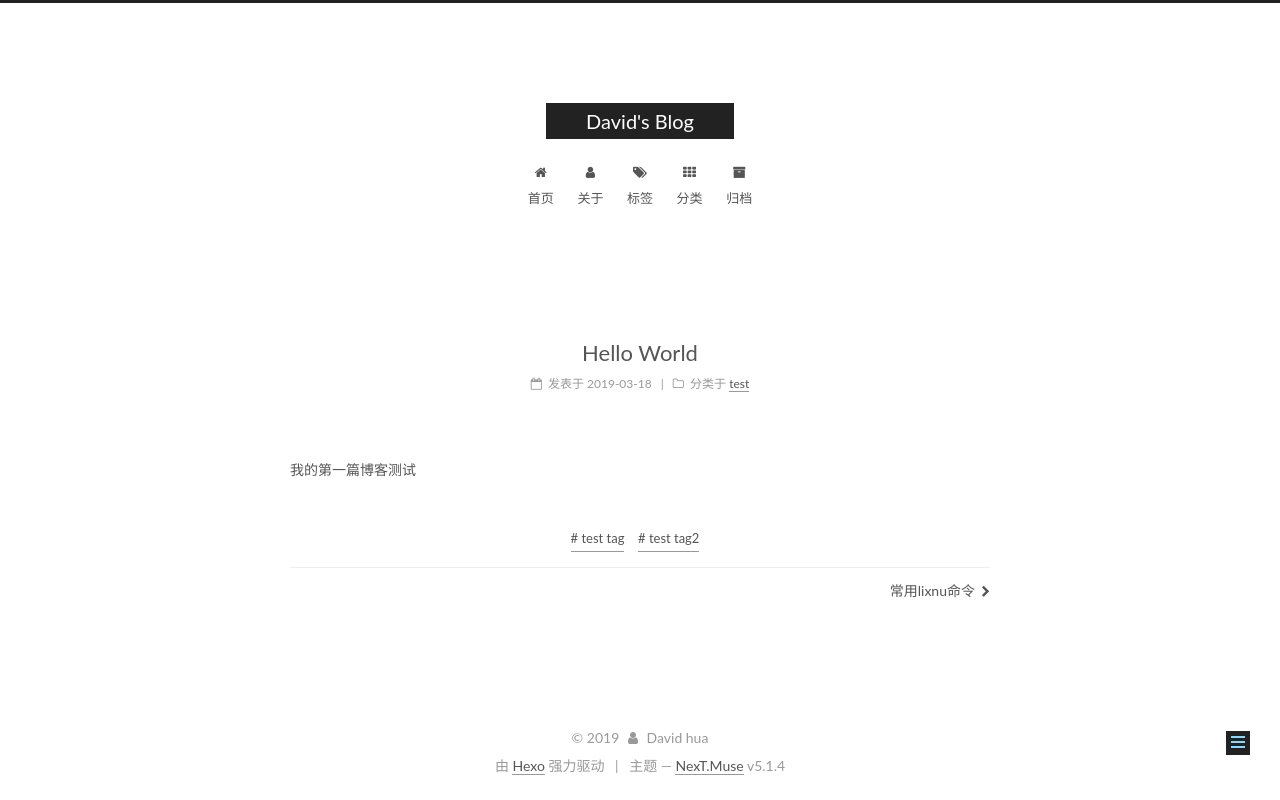
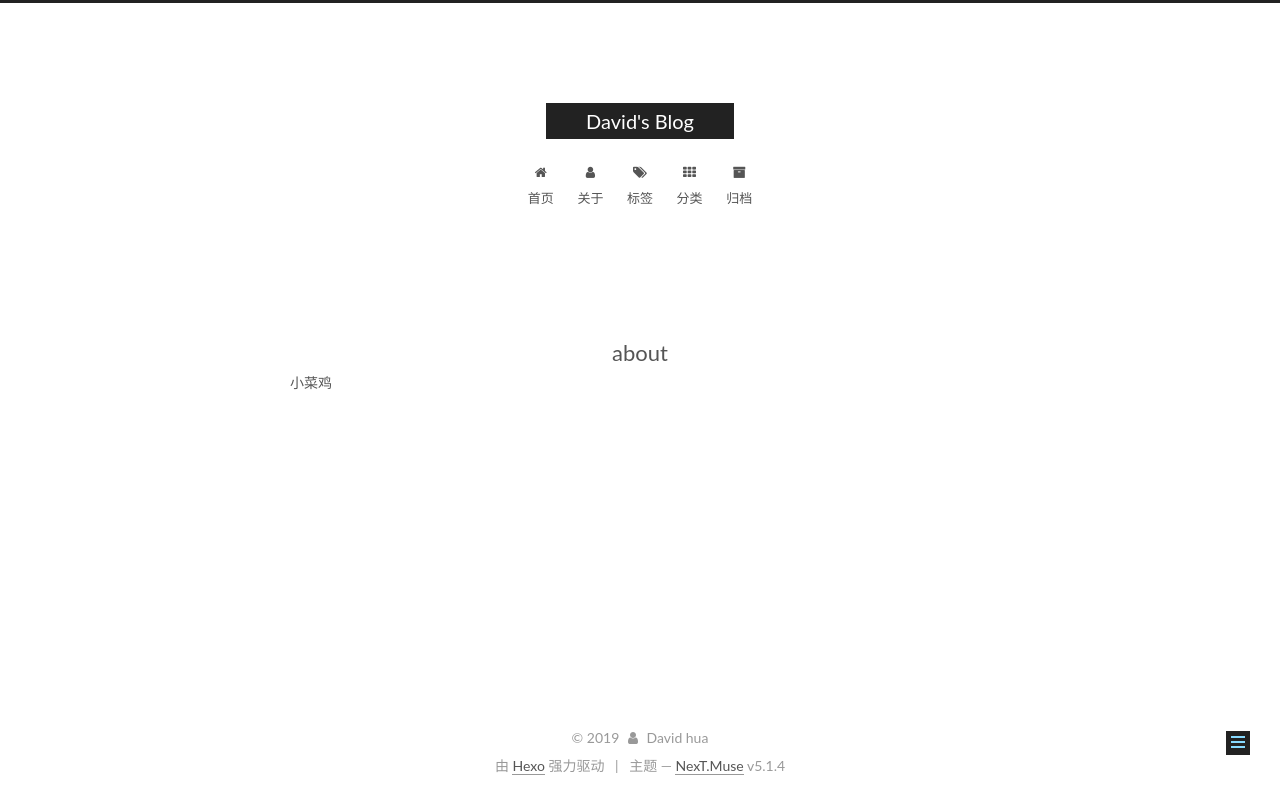
Before and after one commit to davidhua94/davidhua94.github.io, a plain HTML site: page about/index.html in a window 1280 px wide. Drawn offline with Linux system fonts and the light colour scheme.

Commit message:
Site updated: 2019-12-22 13:22:54

```diff
--- a/2019/03/18/hello-world/index.html
+++ b/about/index.html
@@ -68,7 +68,7 @@
 
 
 
-  <meta name="keywords" content="test tag,test tag2,">
+  <meta name="keywords" content="Hexo, NexT">
 
 
 
@@ -79,18 +79,17 @@
 
 
 
-<meta name="description" content="我的第一篇博客测试">
-<meta name="keywords" content="test tag,test tag2">
-<meta property="og:type" content="article">
-<meta property="og:title" content="Hello World">
-<meta property="og:url" content="http://davidhua94.github.io/index/2019/03/18/hello-world/index.html">
+<meta name="description" content="小菜鸡">
+<meta property="og:type" content="website">
+<meta property="og:title" content="about">
+<meta property="og:url" content="http://davidhua94.github.io/index/about/index.html">
 <meta property="og:site_name" content="David&#39;s Blog">
-<meta property="og:description" content="我的第一篇博客测试">
+<meta property="og:description" content="小菜鸡">
 <meta property="og:locale" content="zh-Hans">
-<meta property="og:updated_time" content="2019-12-22T05:09:45.086Z">
+<meta property="og:updated_time" content="2019-12-22T05:21:35.894Z">
 <meta name="twitter:card" content="summary">
-<meta name="twitter:title" content="Hello World">
-<meta name="twitter:description" content="我的第一篇博客测试">
+<meta name="twitter:title" content="about">
+<meta name="twitter:description" content="小菜鸡">
 
 
 
@@ -120,13 +119,13 @@
 
 
 
-  <link rel="canonical" href="http://davidhua94.github.io/index/2019/03/18/hello-world/">
+  <link rel="canonical" href="http://davidhua94.github.io/index/about/">
 
 
 
 
 
-  <title>Hello World | David's Blog</title>
+  <title>about | David's Blog</title>
 
 
 
@@ -253,166 +252,32 @@
 
 
 
+    <div class="post-block page">
+      <header class="post-header">
+
+	<h1 class="post-title" itemprop="name headline">about</h1>
+
+
+
+</header>
 
 
 
 
-
-  <article class="post post-type-normal" itemscope itemtype="http://schema.org/Article">
+      <div class="post-body">
 
 
-
-  <div class="post-block">
-    <link itemprop="mainEntityOfPage" href="http://davidhua94.github.io/index/2019/03/18/hello-world/">
-
-    <span hidden itemprop="author" itemscope itemtype="http://schema.org/Person">
-      <meta itemprop="name" content="David hua">
-      <meta itemprop="description" content>
-      <meta itemprop="image" content="/images/avatar.gif">
-    </span>
-
-    <span hidden itemprop="publisher" itemscope itemtype="http://schema.org/Organization">
-      <meta itemprop="name" content="David's Blog">
-    </span>
+          <p>小菜鸡</p>
 
 
-      <header class="post-header">
+      </div>
 
-
-
-          <h1 class="post-title" itemprop="name headline">Hello World</h1>
-
-
-        <div class="post-meta">
-          <span class="post-time">
-
-              <span class="post-meta-item-icon">
-                <i class="fa fa-calendar-o"></i>
-              </span>
-
-                <span class="post-meta-item-text">发表于</span>
-
-              <time title="创建于" itemprop="dateCreated datePublished" datetime="2019-03-18T19:47:42+08:00">
-                2019-03-18
-              </time>
-
-
-
-
-
-          </span>
-
-
-            <span class="post-category">
-
-              <span class="post-meta-divider">|</span>
-
-              <span class="post-meta-item-icon">
-                <i class="fa fa-folder-o"></i>
-              </span>
-
-                <span class="post-meta-item-text">分类于</span>
-
-
-                <span itemprop="about" itemscope itemtype="http://schema.org/Thing">
-                  <a href="/categories/test/" itemprop="url" rel="index">
-                    <span itemprop="name">test</span>
-                  </a>
-                </span>
-
-
-
-
-            </span>
-
-
-
-
-
-
-
-
-
-
-
-
-
-
-
-        </div>
-      </header>
-
-
-
-
-
-    <div class="post-body" itemprop="articleBody">
-
-
-
-
-
-        <p>我的第一篇博客测试</p>
 
 
     </div>
 
 
 
-
-
-
-
-
-
-
-    <footer class="post-footer">
-
-        <div class="post-tags">
-
-            <a href="/tags/test-tag/" rel="tag"># test tag</a>
-
-            <a href="/tags/test-tag2/" rel="tag"># test tag2</a>
-
-        </div>
-
-
-
-
-
-
-
-        <div class="post-nav">
-          <div class="post-nav-next post-nav-item">
-
-          </div>
-
-          <span class="post-nav-divider"></span>
-
-          <div class="post-nav-prev post-nav-item">
-
-              <a href="/2019/03/24/常用lixnu命令/" rel="prev" title="常用lixnu命令">
-                常用lixnu命令 <i class="fa fa-chevron-right"></i>
-              </a>
-
-          </div>
-        </div>
-
-
-
-
-    </footer>
-  </div>
-
-
-
-  </article>
-
-
-
-    <div class="post-spread">
-
-    </div>
   </div>
 
 
--- a/css/main.css
+++ b/css/main.css
@@ -1822,7 +1822,7 @@ pre .javascript .function {
   width: 4px;
   height: 4px;
   border-radius: 50%;
-  background: #a2c309;
+  background: #366601;
 }
 .links-of-blogroll {
   font-size: 13px;
```
